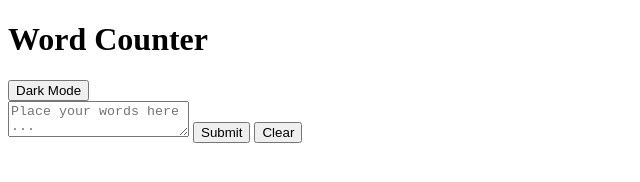
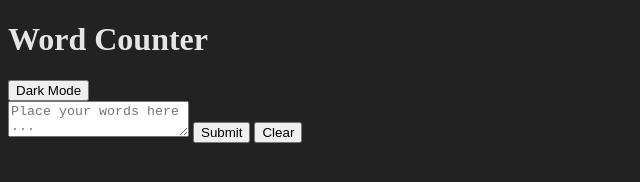
Before and after one commit to cloverww04/LAB-word-counter, a plain HTML site: page index.html in a window 1280 px wide. Both pictures are taken after a click on the button "Dark Mode". Shown: the whole page, without its empty margins (0-640 px from the left). Drawn offline with Linux system fonts and the light colour scheme.

Commit message:
add-code

```diff
--- a/main.css
+++ b/main.css
@@ -0,0 +1,4 @@
+.dark{
+    background-color: #222;
+    color: #e6e6e6;
+}
--- a/main.js
+++ b/main.js
@@ -23,6 +23,8 @@ const wordCounter = (value) => {
 // OPTIONAL CHALLENGE
 const toggleMode = (btnText) => {
   // complete the function
+    var element = document.body;
+    element.classList.toggle("dark");
 }
 
 // ************************************************ //
```
Also changed, not shown: index.html (+1 -0 lines).
